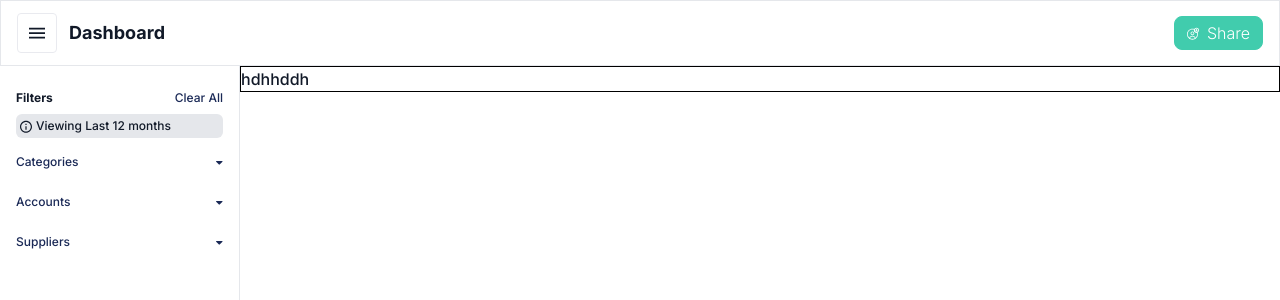
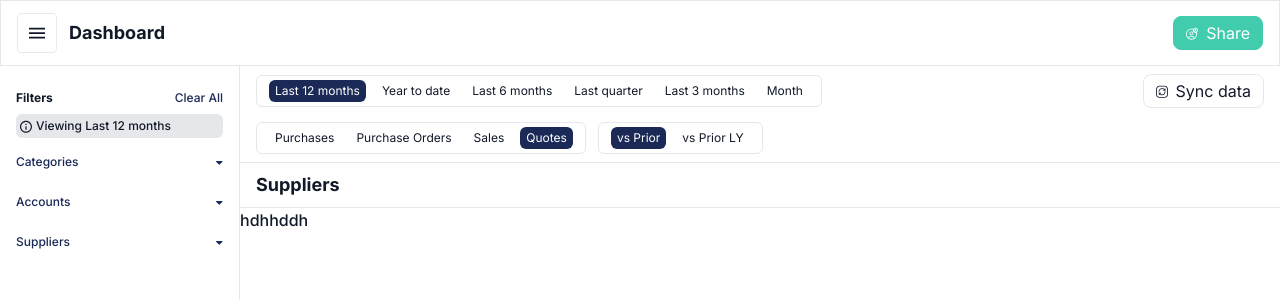
Before and after one commit to SaqibSyed1014/vizzi-dashboard, a Next.js app: page / in a window 1280 px wide. Shown: the top 300 px of the page. Built offline with nearby package versions, Linux system fonts and the light colour scheme.

Commit message:
dashboard top filters added

```diff
--- a/src/app/globals.css
+++ b/src/app/globals.css
@@ -19,3 +19,7 @@ input[type=checkbox]{
 input[type=radio] {
   @apply appearance-none size-3 border border-grey-medium bg-transparent rounded-full checked:border-[3px] checked:border-blue cursor-pointer
 }
+
+.rounded-outline{
+  @apply border border-grey-medium rounded-md py-1 px-3;
+}
--- a/src/components/Button.tsx
+++ b/src/components/Button.tsx
@@ -11,9 +11,9 @@ interface ButtonProps {
 }
 
 export const Button: React.FC<ButtonProps> = ({ type, label, hasIcon, icon, isPrimary, isSecondary }) => {
-    const baseStyles = "flex justify-center items-center gap-2 rounded-lg border font-light px-3 py-1";
+    const baseStyles = "flex justify-center items-center gap-2 rounded-lg border font-normal px-3 py-1";
     const primaryBtnStyles =  isPrimary ? "text-white bg-primary border-primary" : "";
-    const secondaryBtnStyles = isSecondary ? "" : "";
+    const secondaryBtnStyles = isSecondary ? "border-grey-medium text-coal" : "";
 
     const combinedStyles = `${baseStyles} ${primaryBtnStyles} ${secondaryBtnStyles}`;
 
--- /dev/null
+++ b/src/components/DashboardHeaderBar.tsx
@@ -0,0 +1,9 @@
+import React from "react";
+
+export const DashboardHeaderBar :React.FC = () => {
+    return (
+        <div className="flex gap-[14px] border-b border-grey-medium py-2 px-4">
+            <h2 className="text-lg 2xl:text-xl font-bold">Suppliers</h2>
+        </div>
+    )
+}
--- /dev/null
+++ b/src/components/DashboardTopFilters.tsx
@@ -0,0 +1,70 @@
+'use client'
+import React, {useState} from "react";
+import {Button} from "@/components/Button";
+import SyncIcon from '@/assets/svgs/icon-sync.svg'
+import {FilterHorizontalTabs} from "@/components/FilterHorizontalTabs";
+
+export const DashboardTopFilters :React.FC = () => {
+    return (
+        <div className="flex flex-col gap-[14px] border-b border-grey-medium py-2 px-4">
+            <DateFilters />
+            <PurchaseFilters />
+        </div>
+    )
+}
+
+const DateFilters :React.FC = () => {
+    const dateFilters = [
+        { text: 'Last 12 months', value: 'last-12'},
+        { text: 'Year to date', value: 'year-date'},
+        { text: 'Last 6 months', value: 'last-6'},
+        { text: 'Last quarter', value: 'quarter'},
+        { text: 'Last 3 months', value: 'last-3'},
+        { text: 'Month', value: 'months'}
+    ]
+
+    return (
+        <div className="flex justify-between items-center">
+            <div>
+                <FilterHorizontalTabs
+                    tabItems={dateFilters}
+                    preSelectedValue={dateFilters[0].value}
+                />
+            </div>
+            <Button
+                type="button"
+                label="Sync data"
+                isSecondary={true}
+                hasIcon={true}
+                icon={<SyncIcon />}
+            />
+        </div>
+    )
+}
+
+const PurchaseFilters :React.FC = () => {
+    const purchaseFilters = [
+        { text: 'Purchases', value: 'purchases'},
+        { text: 'Purchase Orders', value: 'purchase-orders'},
+        { text: 'Sales', value: 'sales'},
+        { text: 'Quotes', value: 'Quotes'}
+    ]
+
+    const priorFilters = [
+        { text: 'vs Prior', value: 'prior'},
+        { text: 'vs Prior LY', value: 'prior-ly'},
+    ]
+
+    return (
+        <div className="flex items-center gap-3">
+            <FilterHorizontalTabs
+                tabItems={purchaseFilters}
+                preSelectedValue={purchaseFilters[3].value}
+            />
+            <FilterHorizontalTabs
+                tabItems={priorFilters}
+                preSelectedValue={priorFilters[0].value}
+            />
+        </div>
+    )
+}
--- /dev/null
+++ b/src/components/FilterHorizontalTabs.tsx
@@ -0,0 +1,32 @@
+'use client'
+import React, {useEffect, useState} from "react";
+
+interface FilterTabsProps {
+    tabItems : { text: string, value: string }[]
+    preSelectedValue: string
+}
+
+export const FilterHorizontalTabs :React.FC<FilterTabsProps> = ({ tabItems, preSelectedValue }) => {
+    const [selectedTab, selectTabFilter] = useState('');
+
+    useEffect(() => {
+        selectTabFilter(preSelectedValue);
+    }, [preSelectedValue]);
+
+    return (
+        <div className="rounded-outline">
+            <div className="flex gap-2.5 font-normal">
+                {tabItems.map((tab) => {
+                    return (
+                        <div
+                            className={`px-1.5 py-[3px] rounded-md cursor-pointer text-xs 2xl:text-sm ${selectedTab === tab.value ? 'bg-blue text-white':''}`}
+                            onClick={() => selectTabFilter(tab.value)}
+                        >
+                            {tab.text}
+                        </div>
+                    )
+                })}
+            </div>
+        </div>
+    )
+}
--- a/src/layout/dashboard-layout.js
+++ b/src/layout/dashboard-layout.js
@@ -1,13 +1,17 @@
 import React from "react";
 import TopBar from "@/components/TopBar";
 import {SideBarFiltersWrapper} from "@/components/SideBarFiltersWrapper";
+import {DashboardTopFilters} from "@/components/DashboardTopFilters";
+import {DashboardHeaderBar} from "@/components/DashboardHeaderBar";
 
 export default function DashboardLayout({ children }) {
     return (
         <>
             <TopBar/>
             <SideBarFiltersWrapper />
-            <div className="ml-[240px] mt-[66px] overflow-auto border border-black">
+            <div className="ml-[240px] mt-[66px] overflow-auto">
+                <DashboardTopFilters />
+                <DashboardHeaderBar />
                 {children}
             </div>
         </>
```
Also changed, not shown: src/assets/svgs/icon-sync.svg (added).
